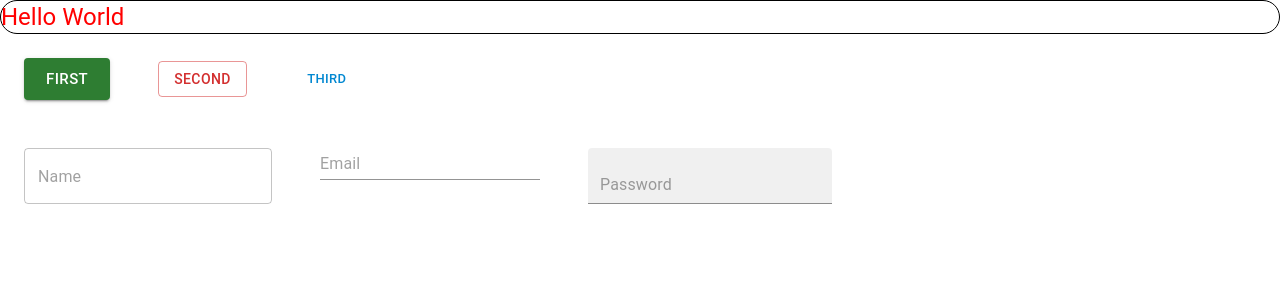
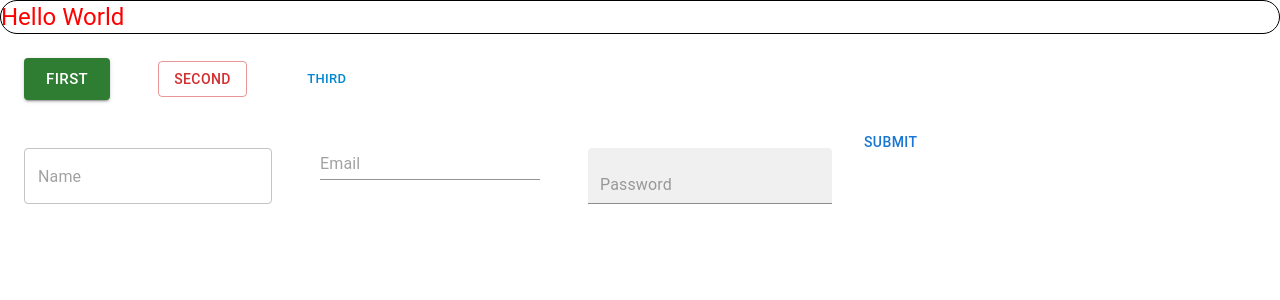
Before and after one commit to madhumithavenu/Material_UI, a React (Create React App) app: page / in a window 1280 px wide. Shown: the top 300 px of the page. Built offline with nearby package versions, Linux system fonts and the light colour scheme.

Commit message:
material ui form handling with react

```diff
--- a/src/Test.js
+++ b/src/Test.js
@@ -2,7 +2,21 @@ import React, { useState } from 'react';
 import {Typography, Button, TextField} from '@mui/material';
 
 const Test = () => {
-    const [name, setName] = useState("");
+    const [inputs, setInputs] = useState({
+        name: "",
+        email: "",
+        password: ""
+    });
+    const handleChange = (e)=>{
+        setInputs((prevState)=>({
+            ...prevState,
+            [e.target.name] : e.target.value
+        }))
+    }
+    const handleSubmit= (e)=>{
+        e.preventDefault();
+        console.log(inputs);
+    }
   return (
     <div>
         <Typography variant='h5' sx={{color:'red', border: '1px solid black', borderRadius:10}}>Hello World</Typography>
@@ -10,10 +24,13 @@ const Test = () => {
         <Button onClick={()=>alert("Button Clicked")} color='error' sx={{margin:3}} size='medium' variant='outlined'>Second</Button>
         <Button onClick={()=>alert("Button Clicked")} color='info' sx={{margin:3}} size='small' variant='text'>Third</Button>
     <br></br>
-        <TextField value={name} onChange={(e)=>setName(e.target.value)} type={'text'} sx={{margin:3}} placeholder='Name' variant='outlined'/>
-        <TextField type={'email'} sx={{margin:3}} placeholder='Email' variant='standard'/>
-        <TextField type={'password'} sx={{margin:3}} placeholder='Password' variant='filled'/>
-        <Typography>{name}</Typography>
+    <form onSubmit={handleSubmit}>
+        <TextField name='name' value={inputs.name} onChange={handleChange} type={'text'} sx={{margin:3}} placeholder='Name' variant='outlined'/>
+        <TextField name='email' value={inputs.email} onChange={handleChange} type={'email'} sx={{margin:3}} placeholder='Email' variant='standard'/>
+        <TextField name='password' value={inputs.password} onChange={handleChange} type={'password'} sx={{margin:3}} placeholder='Password' variant='filled'/>
+        {/* <Typography>{name}</Typography> */}
+        <Button type='submit'>Submit</Button>
+        </form>
     </div>
   )
 }
```
